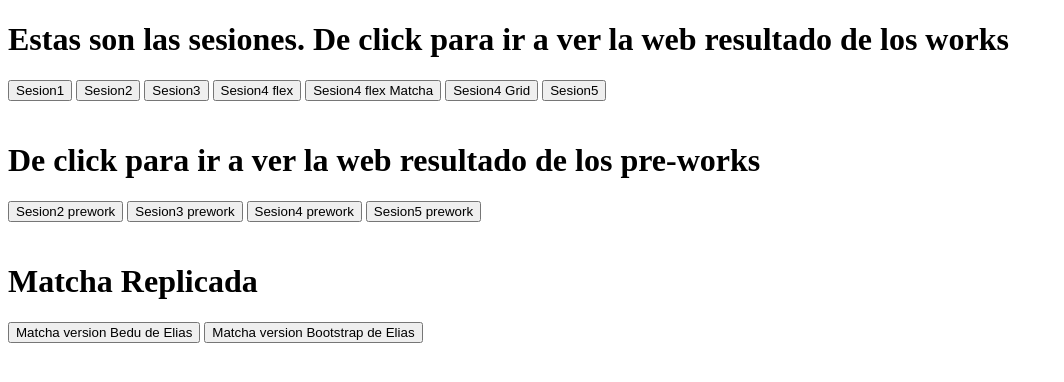
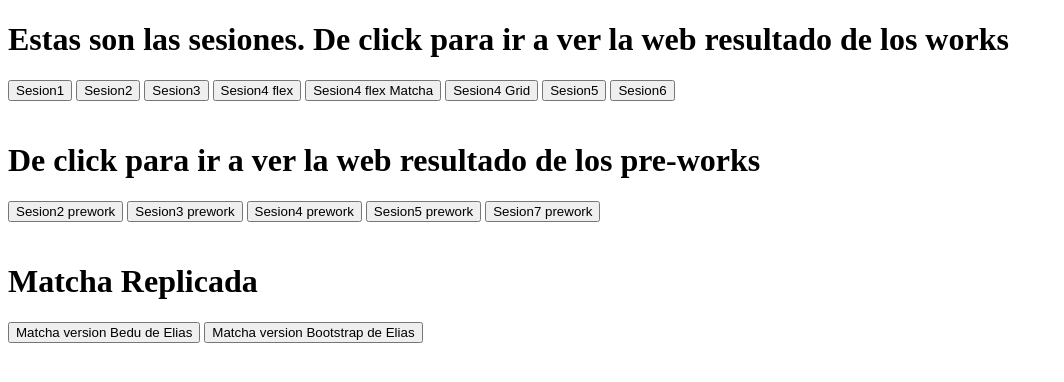
Before and after one commit to EAeliasalejandro/BeduCursoWeb, a plain HTML site: page index.html in a window 1280 px wide. Shown: the whole page, without its empty margins (0-1064 px from the left). Drawn offline with Linux system fonts and the light colour scheme.

Commit message:
prework7 agregado al index

```diff
--- a/index.html
+++ b/index.html
@@ -18,6 +18,7 @@
             <a href="sesion4/Work/ejemploFlex.html"><button>Sesion4 flex Matcha</button></a>
             <a href="sesion4/Work/ejemploGrid.html"><button>Sesion4 Grid</button></a>
             <a href="sesion5/work/index.html"><button>Sesion5</button></a>
+            <a href="sesion6/workAtrasado/index.html"><button>Sesion6</button></a>
         </div>
     </div>
     <div style="padding-top: 20px;">
@@ -27,6 +28,7 @@
             <a href="sesion3/Prework/index.html"><button>Sesion3 prework</button></a>
             <a href="sesion4/prework/index.html"><button>Sesion4 prework</button></a>
             <a href="sesion5/prework/index.html"><button>Sesion5 prework</button></a>
+            <a href="sesion7/prework/index.html"><button>Sesion7 prework</button></a>
         </div>
     </div>
     <div style="padding-top: 20px;">
```
